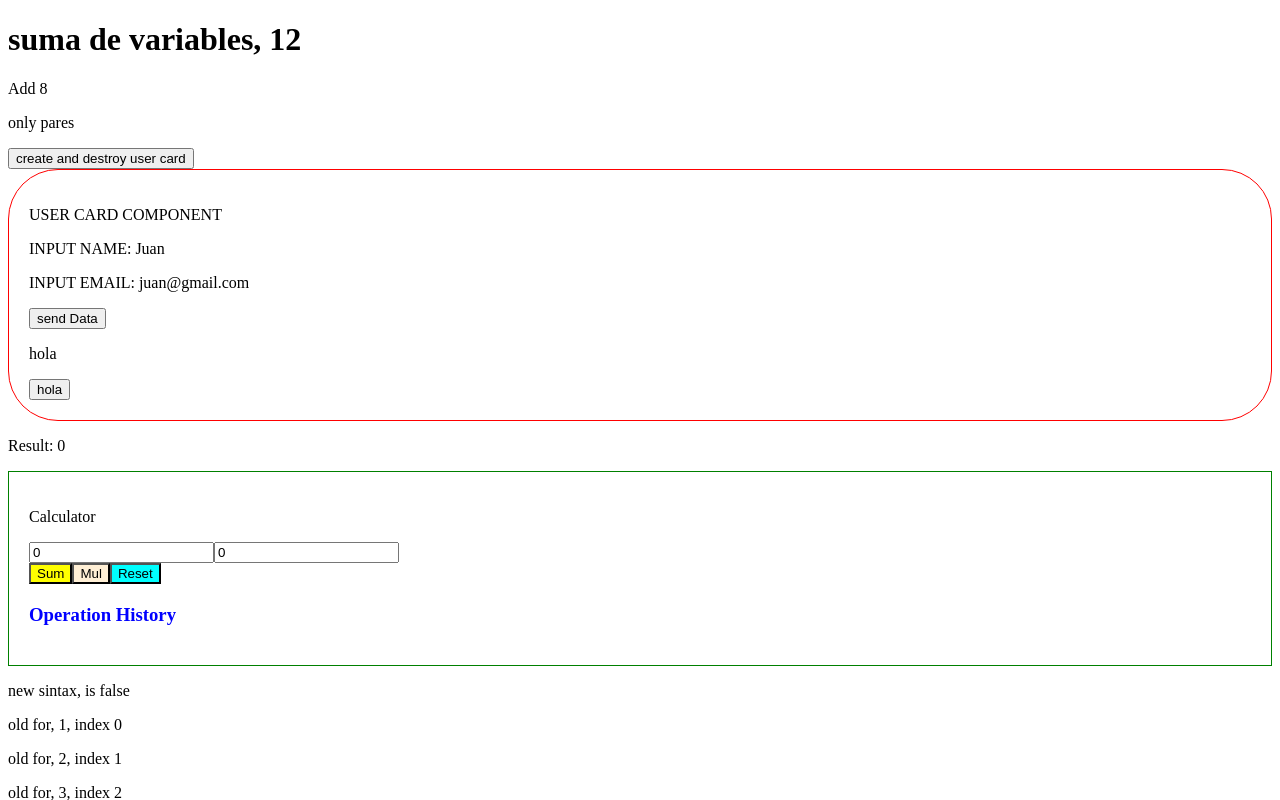
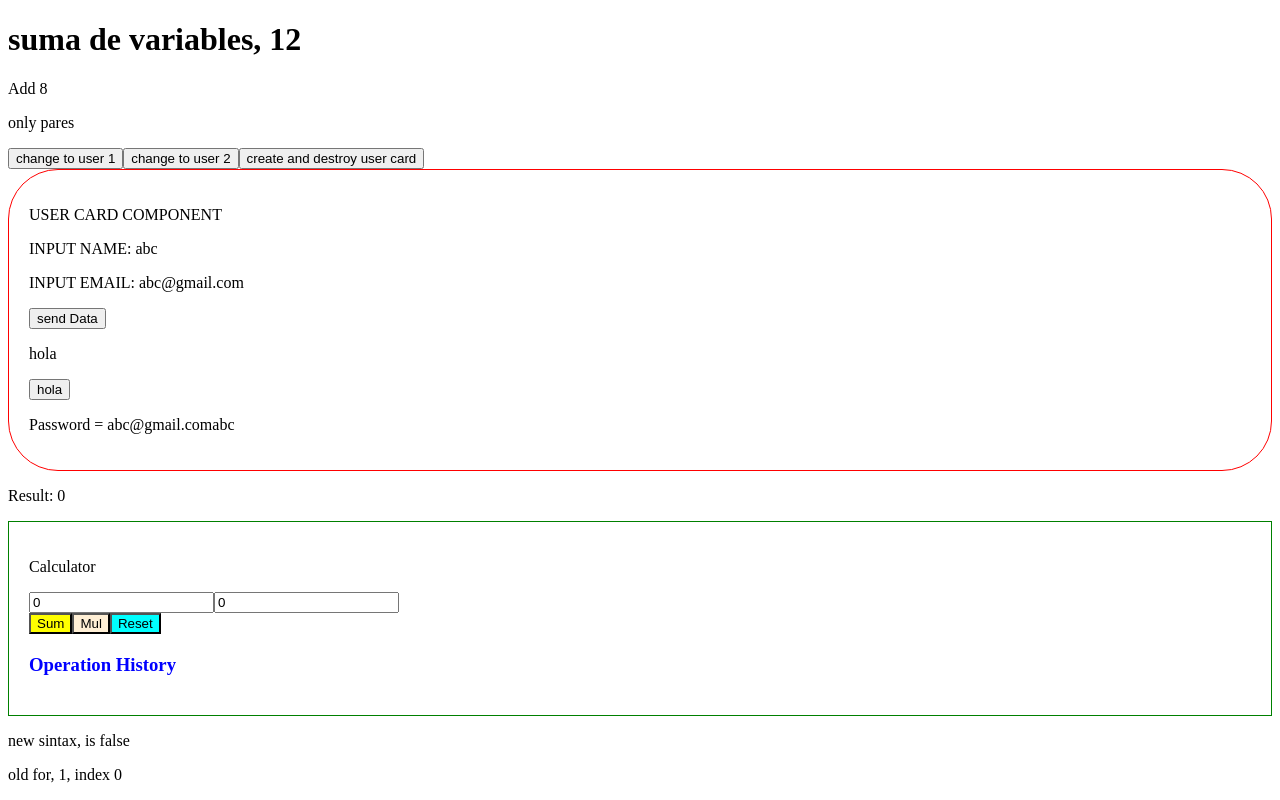
Before and after one commit to Lutyvr02/angular-curso-2024, an Angular app: page / in a window 1280 px wide. Shown: the top 800 px of the page. Built offline with nearby package versions, Linux system fonts and the light colour scheme.

Commit message:
added the ngOnChanges to the proyect date: 30/09/2024

```diff
--- a/src/app/app.component.html
+++ b/src/app/app.component.html
@@ -5,13 +5,18 @@
 
 <p>only pares {{getArray()}}</p>
 
+<button (click)="selectedUser = users[0]" > change to user 1</button>
+
+<button (click)="selectedUser = users[1]" > change to user 2</button>
+
 <button (click)="userCardCreated = !userCardCreated">create and destroy user card</button>
 @if (userCardCreated) {
-<app-user-card name="Juan" [email]="'juan@gmail.com'" (sendData)="recieveData($event)">
+<app-user-card [name]="selectedUser.name" [email]="selectedUser.email" (sendData)="recieveData($event)">
     <p>hola</p>
     <button>hola</button>
 </app-user-card>
 }
+
 <p>Result: {{result}}</p>
 <calculator (sum)="onResult($event)" (mul)="onResult($event)"  (reset)="onResult($event)" >
 
--- a/src/app/app.component.ts
+++ b/src/app/app.component.ts
@@ -19,6 +19,9 @@
   styleUrl: './app.component.scss'
 })
 export class AppComponent {
+
+  users = [{name: 'abc', email: 'abc@gmail.com'}, {name: 'tyty', email: 'tyty@gmail.com'}]
+  selectedUser:any = this.users[0];
 
   result = 0
   title = 'angular-course-2024';
@@ -42,13 +45,13 @@
     console.log('desustruraccion', name, age)
 
     let both = [...this.students,...this.parents]
-    console.log("spread proyector: "+both)
+  /*  console.log("spread proyector: "+both)
 
     console.log('REST operator: ', this.sum2(2,4,6))
 
     console.log('Nullish Coalesing: ', this.var2 ??  this.var3)
 
-    console.log('OR: ', this.var1 ||  this.var2)
+    console.log('OR: ', this.var1 ||  this.var2)*/
 
     /*console.log('MAP: ', this.animals.map( (animal) => {animal + 'new'}))
     console.log('FOREACH: ', this.animals.forEach((animal)=>{animal + 'new'}))
--- a/src/app/user-card/user-card.component.html
+++ b/src/app/user-card/user-card.component.html
@@ -5,4 +5,7 @@
     <button (click)="onSendData()">send Data </button>
 
     <ng-content></ng-content>
+
+    <p>Password = {{password}}</p>
+
 </div>
--- a/src/app/user-card/user-card.component.ts
+++ b/src/app/user-card/user-card.component.ts
@@ -1,5 +1,5 @@
 import { CommonModule } from '@angular/common';
-import { Component, EventEmitter, Input, OnDestroy, OnInit, Output } from '@angular/core';
+import { Component, EventEmitter, Input, OnChanges, OnDestroy, OnInit, Output, SimpleChanges } from '@angular/core';
 
 @Component({
   selector: 'app-user-card',
@@ -8,7 +8,7 @@
   templateUrl: './user-card.component.html',
   styleUrl: './user-card.component.scss'
 })
-export class UserCardComponent implements OnInit, OnDestroy{
+export class UserCardComponent implements OnInit, OnDestroy, OnChanges{
 
   @Input() name: string = ''
   @Input() email:string = ''
@@ -18,15 +18,24 @@
     this.sendData.emit('hola desde el hijo')
   }
 
+  password:string = ''
+
   constructor(){
-
+    console.log("user card constructor")
   }
 
   ngOnInit(): void{
     console.log('user cad on init')
+    this.password = this.email + this.name
   }
 
   ngOnDestroy(): void {
     console.log('user card destroy')
   }
+
+  ngOnChanges(changes: SimpleChanges): void {
+    console.log('changes: '+changes)
+
+    this.password = changes['name'].currentValue + changes['email'].currentValue + 'password'
+  }
 }
```
